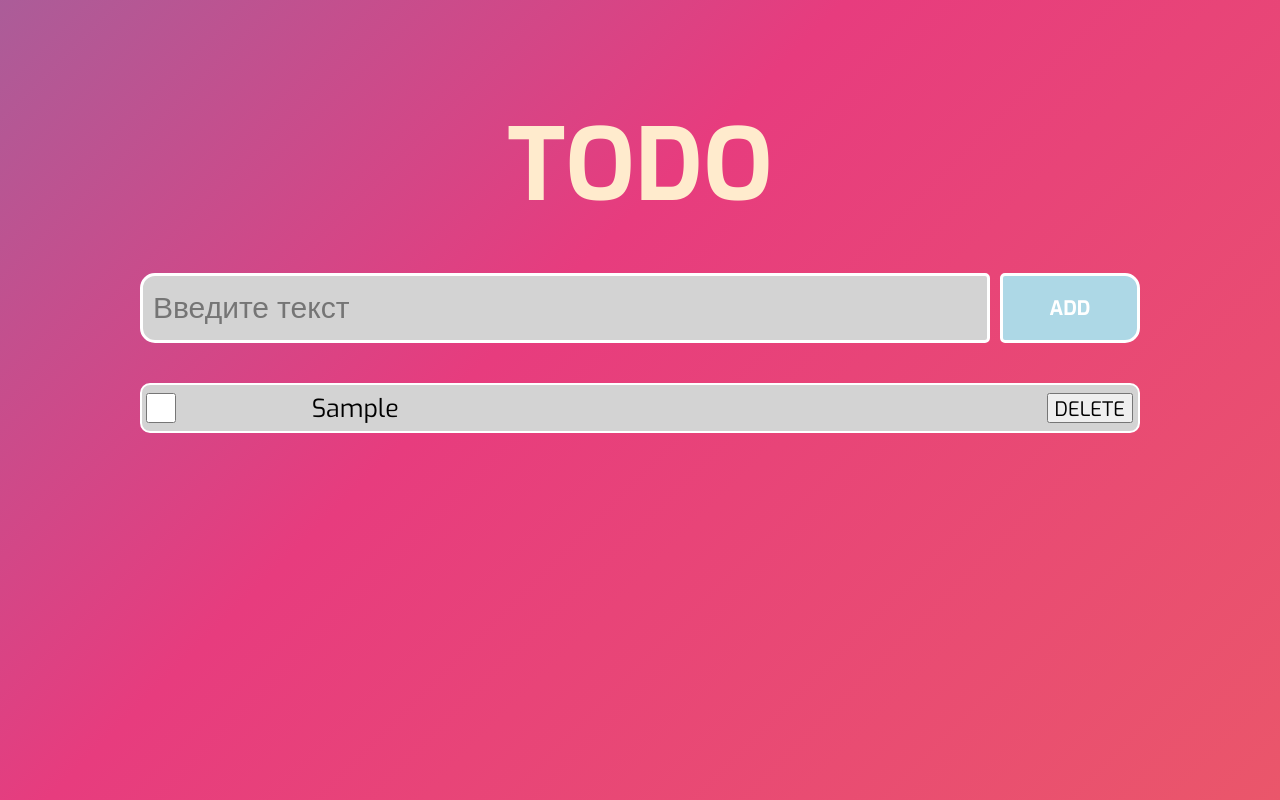
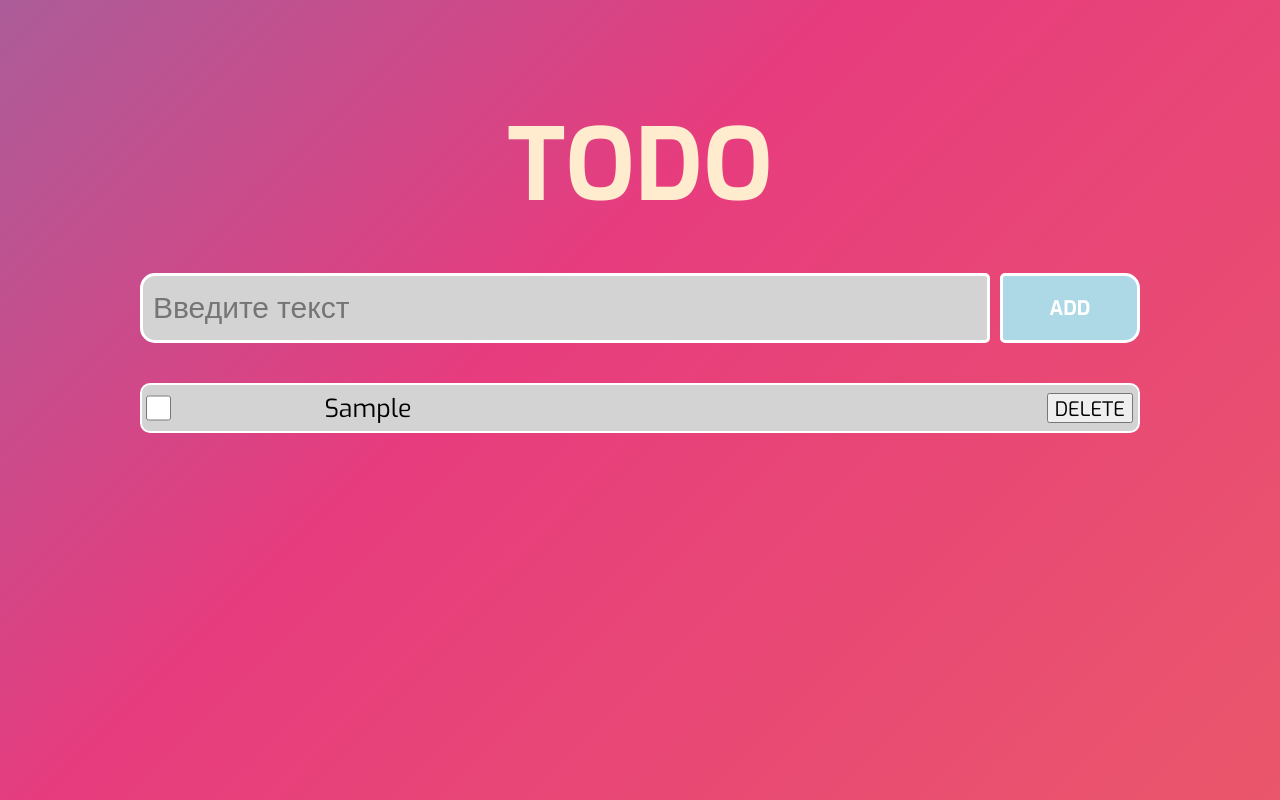
Before and after one commit to Galahhad/Todo-List, a plain HTML site: page index.html in a window 1280 px wide. Both pictures are taken after typing "Sample" into the empty fields and a click on the button "ADD". Drawn offline with Linux system fonts and the light colour scheme.

Commit message:
Update index.css

```diff
--- a/index.css
+++ b/index.css
@@ -86,13 +86,14 @@ body {
 }
 
 .checkbox {
-  width: 30px;
-  height: 30px;
+  width: 40px;
+  height: 40px;
   cursor: pointer;
 }
 
 .save_text {
-  text-align: center;
+  padding-left: 150px;
+  width: 100%;
   font-size: 25px;
 }
 
```
